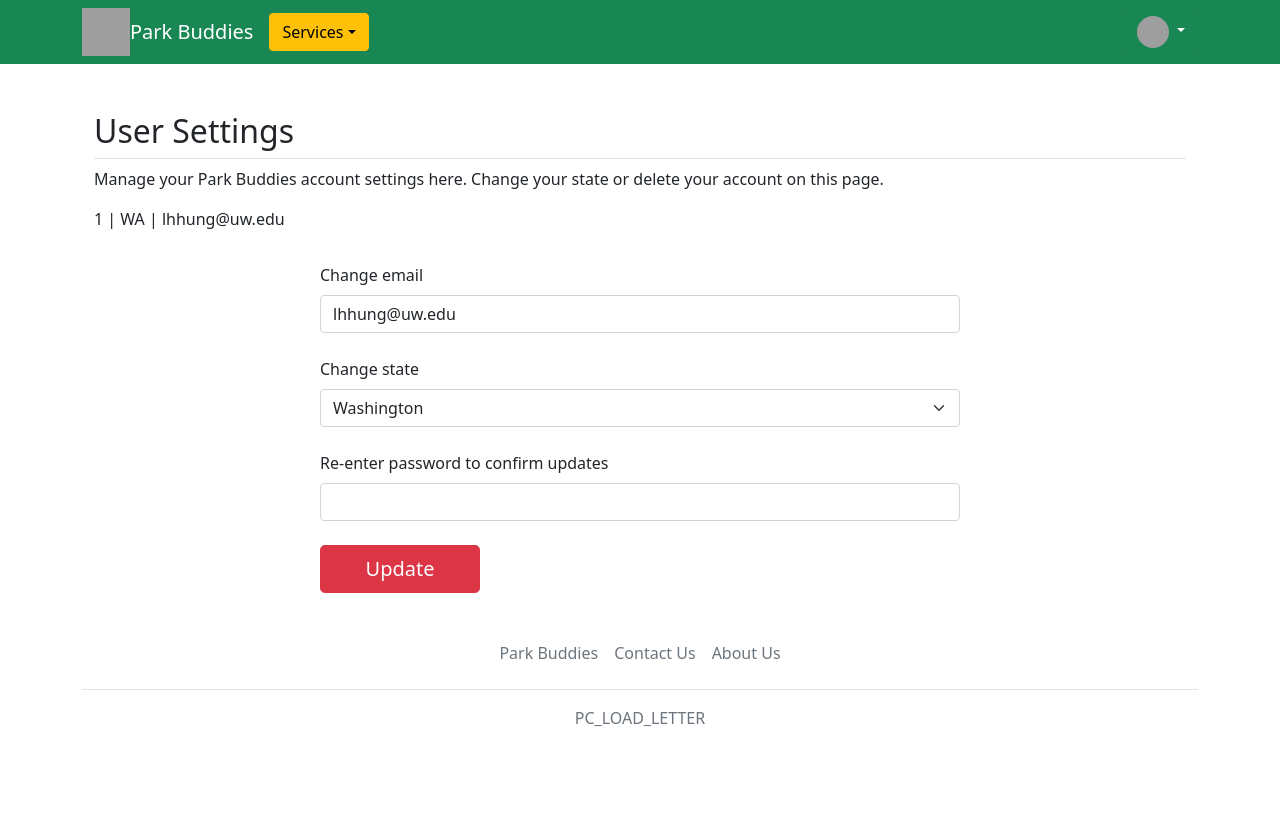
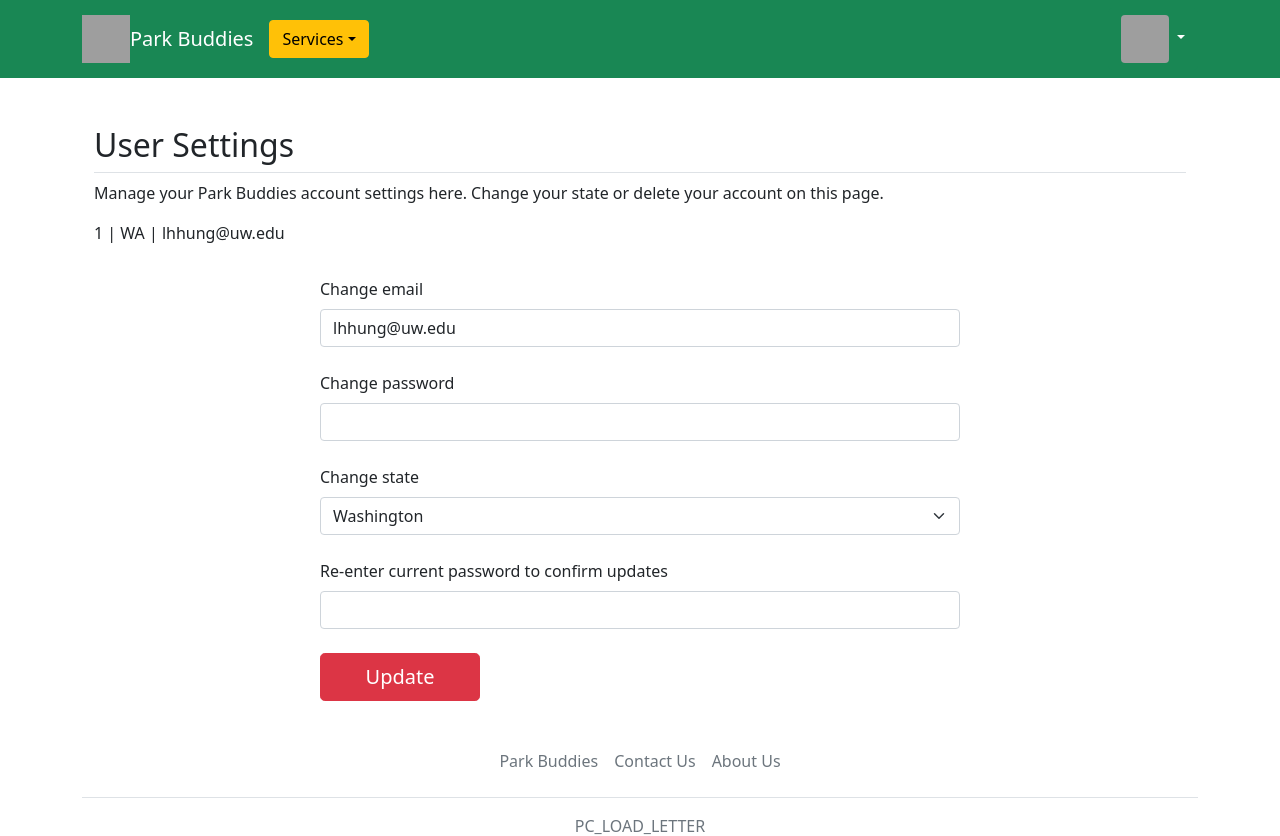
Before and after one commit to kev-odin/park-buddies-archive, a Flask app: page /settings in a window 1280 px wide. Shown: the top 836 px of the page. Before the commit the page ends 727 px from the top, so only its background shows below. Run offline with Flask 2, Linux system fonts and the light colour scheme; a user stored in the database is signed in; data comes from the database, SQL or seed files in the repository; grey boxes are pictures that could not be loaded.

Commit message:
feat: user able to change password

```diff
--- a/flask-web/app.py
+++ b/flask-web/app.py
@@ -120,6 +120,11 @@
                 if request.form["email"] != user.email:
                     flash("Email changed successfully.", category="success")
                     user.email = request.form["email"]
+                if request.form["new_password"] is not None:
+                    flash("Password changed successfully.", category="success")
+                    password_change = request.form["new_password"]
+                    user.set_password(password_change)
+
                 db.session.commit()
 
             return render_template(
--- a/flask-web/forms.py
+++ b/flask-web/forms.py
@@ -46,8 +46,12 @@
 
     email = StringField("Change email", validators=[Email()])
     state = SelectField("Change state", choices=STATE_LIST, validators=[DataRequired()])
+    new_password = PasswordField(
+        label="Change password",
+        validators=[Length(min=6, max=16)]
+    )
     password = PasswordField(
-        label="Re-enter password to confirm updates",
+        label="Re-enter current password to confirm updates",
         validators=[DataRequired(), Length(min=6, max=16)],
     )
     submit = SubmitField("Update")
--- a/flask-web/templates/base.html
+++ b/flask-web/templates/base.html
@@ -38,7 +38,7 @@
       {% if current_user.is_authenticated %}
       <div class="btn-group">
         <button type="button" class="btn btn-success dropdown-toggle" data-bs-toggle="dropdown" aria-expanded="false">
-          <img src="https://github.com/mdo.png" width="32" height="32" class="rounded-circle">
+          <img src="https://github.com/mdo.png" width="48" height="48" class="rounded">
         </button>
         <ul class="dropdown-menu dropdown-menu-end">
           <li><a class="dropdown-item" href="{{ url_for("home") }}"> Home </a></li>
--- a/flask-web/templates/settings.html
+++ b/flask-web/templates/settings.html
@@ -16,6 +16,9 @@
       {{ form.email.label(class="form-label") }}
       {{ form.email(class="form-control") }}
       <br>
+      {{ form.new_password.label(class="form-label") }}
+      {{ form.new_password(class="form-control") }}
+      <br>
       {{ form.state.label(class="form-label") }}
       {{ form.state(class="form-select") }}
       <br>
--- a/flask-web/templates/webcam.html
+++ b/flask-web/templates/webcam.html
@@ -4,7 +4,7 @@
 {% block content %}
 
 <div class="container marketing px-4 py-3">
-  <h2 class="pb-2 border-bottom">Active Park Webcams</h2>
+  <h2 class="pb-2 border-bottom text-center">Active Park Webcams</h2>
   <p>Did you know that you can see what is happening live at parks without leaving your home? Webcams allow you to get up
     close to wildlife without disturbing them. Browse these active webcams throughout the National Park Service. You may
     catch a glimpse of wildlife!</p>
```
